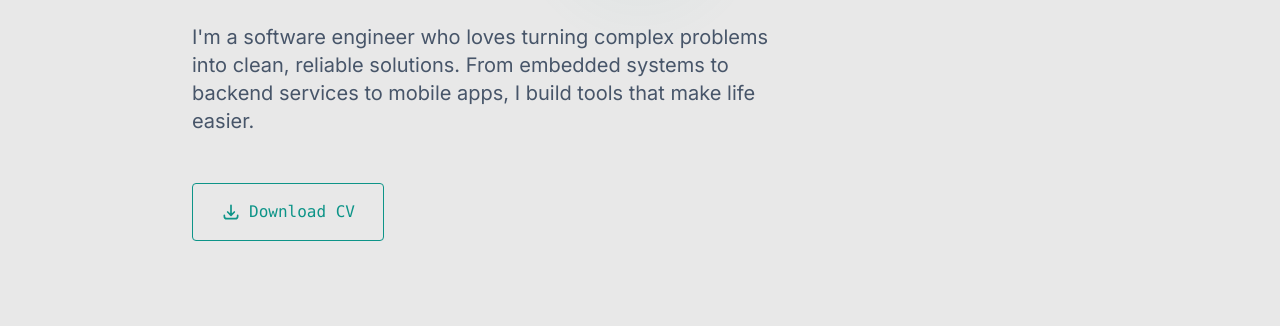
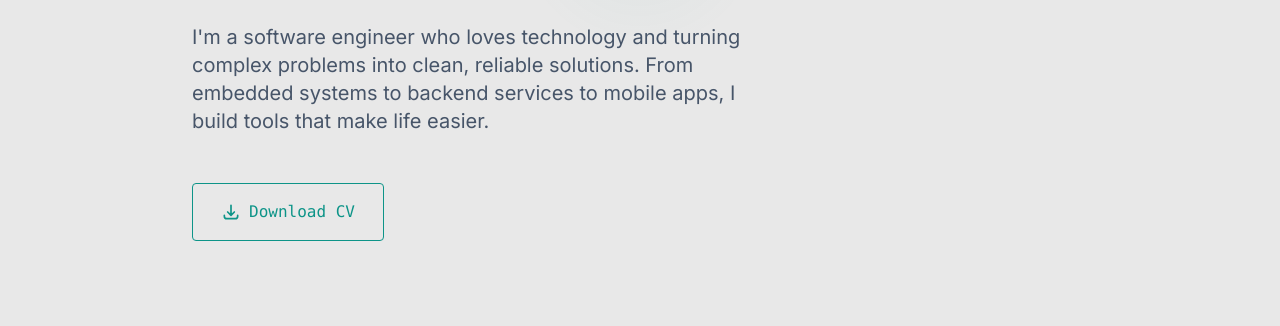
Before and after one commit to MatanelP/matanel.dev, an Astro site: page / in a window 1280 px wide. Shown: the part 474-800 px from the top of the page. Built offline with nearby package versions, Linux system fonts and the light colour scheme; Astro itself is replaced by a stand-in of ours.

Commit message:
Add 'loves technology' to intro

```diff
--- a/src/pages/index.astro
+++ b/src/pages/index.astro
@@ -101,7 +101,7 @@ const skills = [
         I solve problems with code.
       </h2>
       <p class="text-[var(--text-secondary)] max-w-xl text-xl mb-12">
-        I'm a software engineer who loves turning complex problems into clean, reliable solutions.
+        I'm a software engineer who loves technology and turning complex problems into clean, reliable solutions.
         From embedded systems to backend services to mobile apps, I build tools that make life easier.
       </p>
       <div class="flex gap-4">
```
